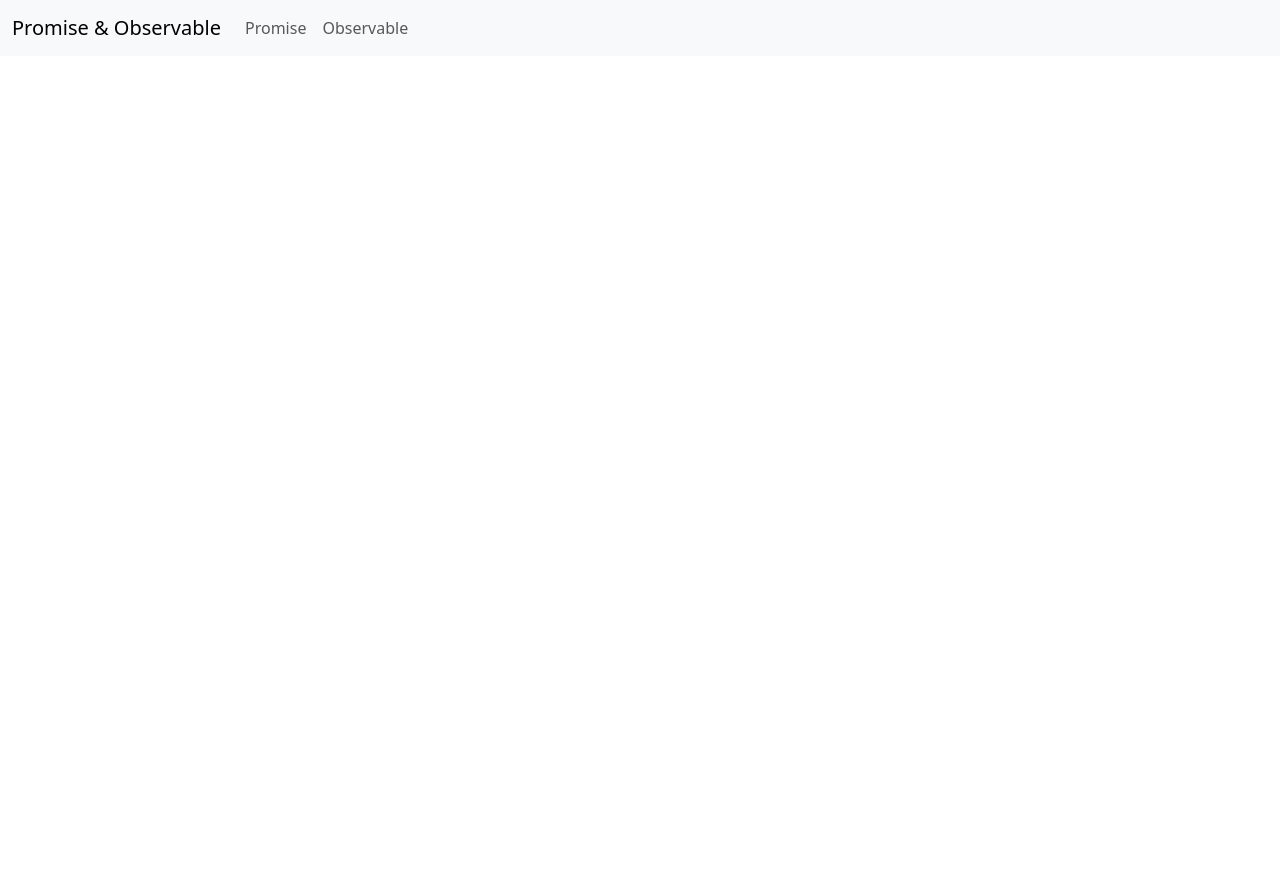
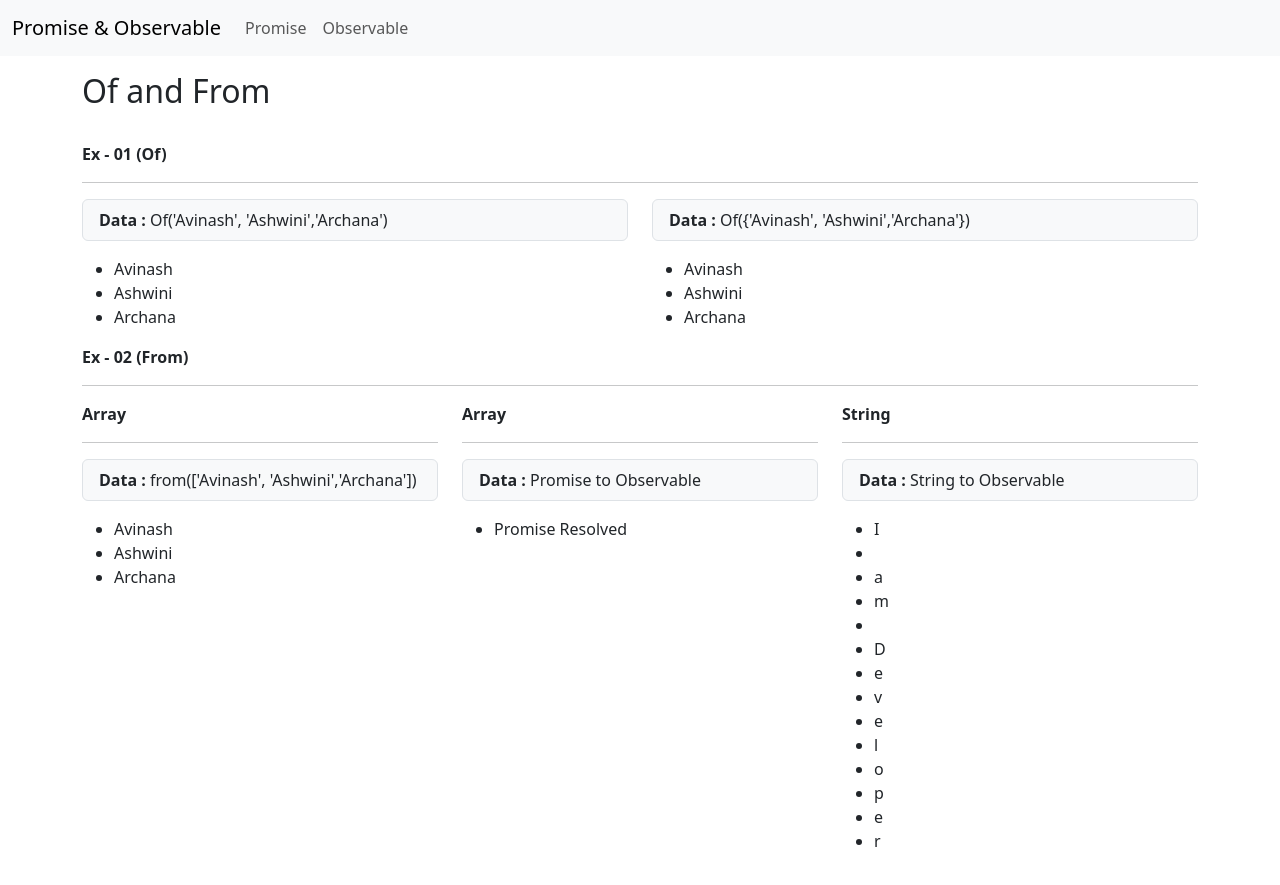
Before and after one commit to AvinashS1995/RxJs16Project, an Angular app in the folder RxJsProject/: page /observable/of-from in a window 1280 px wide. Before the commit this address led to /promise. Before the commit the page ends 800 px from the top, so only its background shows below. Built offline with nearby package versions, Linux system fonts and the light colour scheme.

Commit message:
Observable Of and from Operator Done

```diff
--- a/RxJsProject/src/app/app-routing.module.ts
+++ b/RxJsProject/src/app/app-routing.module.ts
@@ -5,6 +5,7 @@ import { FromEventComponent } from './observable/from-event/from-event.component
 import { IntervalComponent } from './observable/interval/interval.component';
 import { ListComponent } from './observable/list/list.component';
 import { ObservableComponent } from './observable/observable.component';
+import { OfFromComponent } from './observable/of-from/of-from.component';
 import { PromiseComponent } from './promise/promise.component';
 
 const routes: Routes = [
@@ -15,6 +16,7 @@ const routes: Routes = [
     {path : '', component : ListComponent},
     {path : 'fromEvent', component : FromEventComponent},
     {path : 'interval', component : IntervalComponent},
+    {path : 'of-from', component : OfFromComponent},
   ]},
   {path : '**', redirectTo : 'promise'}
 ];
--- a/RxJsProject/src/app/app.module.ts
+++ b/RxJsProject/src/app/app.module.ts
@@ -10,6 +10,7 @@ import { ObservableComponent } from './observable/observable.component';
 import { ListComponent } from './observable/list/list.component';
 import { FromEventComponent } from './observable/from-event/from-event.component';
 import { IntervalComponent } from './observable/interval/interval.component';
+import { OfFromComponent } from './observable/of-from/of-from.component';
 
 @NgModule({
   declarations: [
@@ -20,7 +21,8 @@ import { IntervalComponent } from './observable/interval/interval.component';
     ObservableComponent,
     ListComponent,
     FromEventComponent,
-    IntervalComponent
+    IntervalComponent,
+    OfFromComponent
   ],
   imports: [
     BrowserModule,
--- a/RxJsProject/src/app/observable/list/list.component.html
+++ b/RxJsProject/src/app/observable/list/list.component.html
@@ -8,7 +8,7 @@
                 <a routerLink="interval">Interval</a>
             </li>
             <li>
-                <a routerLink="fromEvent">fromEvet</a>
+                <a routerLink="of-from">Of and Form</a>
             </li>
             <li>
                 <a routerLink="fromEvent">fromEvet</a>
--- a/RxJsProject/src/app/observable/observable.component.html
+++ b/RxJsProject/src/app/observable/observable.component.html
@@ -1,8 +1,8 @@
 <div class="container">
 
-    <div class="header">
+    <!-- <div class="header">
         <h1 class="ps-4 py-4">Observable</h1>
 
-    </div>
+    </div> -->
     <router-outlet></router-outlet>
 </div>
--- /dev/null
+++ b/RxJsProject/src/app/observable/of-from/of-from.component.html
@@ -0,0 +1,72 @@
+<div class="my-3">
+    <h2>Of and From</h2>
+    <br>
+    <strong>Ex - 01 (Of)</strong>
+    <hr>
+
+    <div class="row">
+        <div class="col-md-6">
+            <p class=" bg-light py-2 px-3 border rounded">
+                <strong>Data :</strong> Of('Avinash', 'Ashwini','Archana')
+            </p>
+
+            <div>
+                <ul id="elContanier"></ul>
+            </div>
+        </div>
+
+        <div class="col-md-6">
+            <p class=" bg-light py-2 px-3 border rounded">
+                <strong>Data :</strong> Of(&#123;'Avinash', 'Ashwini','Archana'&#125;)
+            </p>
+            <div>
+                <ul>
+                    <li>{{obsMsg.a}}</li>
+                    <li>{{obsMsg.b}}</li>
+                    <li>{{obsMsg.c}}</li>
+                </ul>
+            </div>
+
+        </div>
+    </div>
+
+    <strong>Ex - 02 (From)</strong>
+    <hr>
+    <div class="row">
+        <div class="col-md-4">
+            <strong>Array</strong>
+            <hr>
+            <p class=" bg-light py-2 px-3 border rounded">
+                <strong>Data :</strong> from(['Avinash', 'Ashwini','Archana'])
+            </p>
+
+            <div>
+                <ul id="elContanier3"></ul>
+            </div>
+        </div>
+
+        <div class="col-md-4">
+            <strong>Array</strong>
+            <hr>
+            <p class=" bg-light py-2 px-3 border rounded">
+                <strong>Data :</strong> Promise to Observable
+            </p>
+
+            <div>
+                <ul id="elContanier4"></ul>
+            </div>
+        </div>
+
+        <div class="col-md-4">
+            <strong>String</strong>
+            <hr>
+            <p class=" bg-light py-2 px-3 border rounded">
+                <strong>Data :</strong> String to Observable
+            </p>
+
+            <div>
+                <ul id="elContanier5"></ul>
+            </div>
+        </div>
+    </div>
+</div>
--- /dev/null
+++ b/RxJsProject/src/app/observable/of-from/of-from.component.ts
@@ -0,0 +1,77 @@
+import { Component, OnInit } from '@angular/core';
+import { from, of } from 'rxjs';
+import { DesignUtilityService } from 'src/app/appServices/design-utility.service';
+
+@Component({
+  selector: 'app-of-from',
+  templateUrl: './of-from.component.html',
+  styleUrls: ['./of-from.component.scss']
+})
+export class OfFromComponent implements OnInit{
+
+  obsMsg : any;
+
+  constructor(private _designUtility : DesignUtilityService){ }
+
+
+
+  ngOnInit(): void {
+
+    // Of
+
+    const obs1 = of('Avinash', 'Ashwini','Archana');
+
+    const obs2 = of({a:'Avinash', b:'Ashwini', c:'Archana'});
+
+    obs1.subscribe(res => {
+      console.log('obs1 => ',res);
+      this._designUtility.print(res,'elContanier');
+
+    })
+
+    obs2.subscribe(res => {
+      console.log('obs2 => ',res);
+      this.obsMsg = res;
+    })
+
+    // from Array
+
+   const obs3 = from(['Avinash', 'Ashwini','Archana']);
+
+   obs3.subscribe(res => {
+    console.log('obs3 =>', res);
+    this._designUtility.print(res,'elContanier3')
+
+   })
+
+   // from Promise to Observable
+
+   const promise  = new Promise(resolve => {
+    setTimeout(() => {
+      resolve('Promise Resolved');
+    }, 3000);
+   })
+
+   const obs4 = from(promise);
+
+   obs4.subscribe(res => {
+    console.log('obs4 =>',res);
+    this._designUtility.print(res,'elContanier4')
+   })
+
+
+   // from string
+
+   const str = 'I am Developer'
+
+   const obs5 = from(str)
+
+   obs5.subscribe(res => {
+    console.log('obs5 =>', res);
+    this._designUtility.print(res,'elContanier5')
+
+   })
+
+  }
+
+}
```
Also changed, not shown: RxJsProject/src/app/observable/of-from/of-from.component.scss (added), 1 other file (tests, documents, lock files or other folders).
